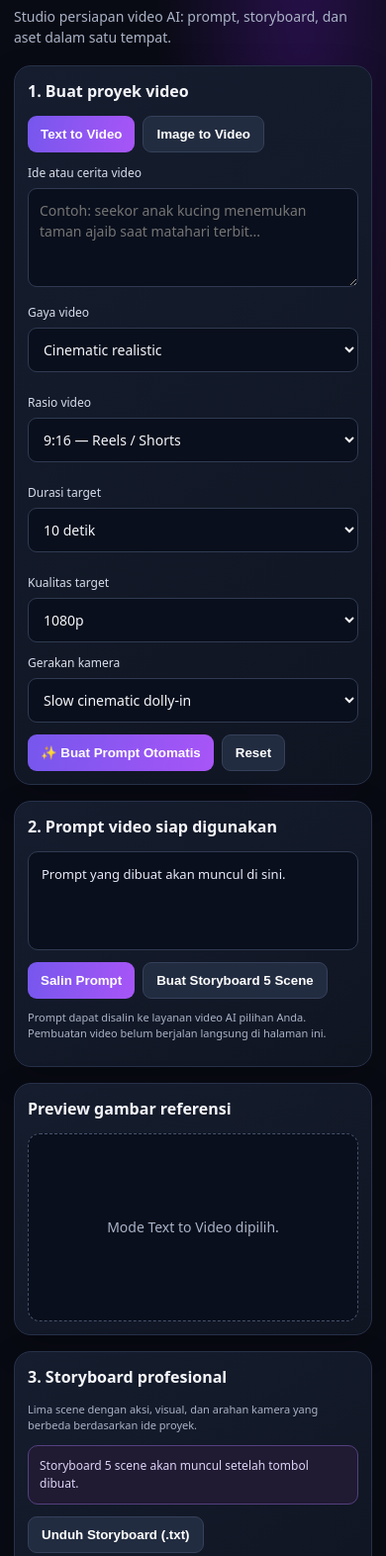
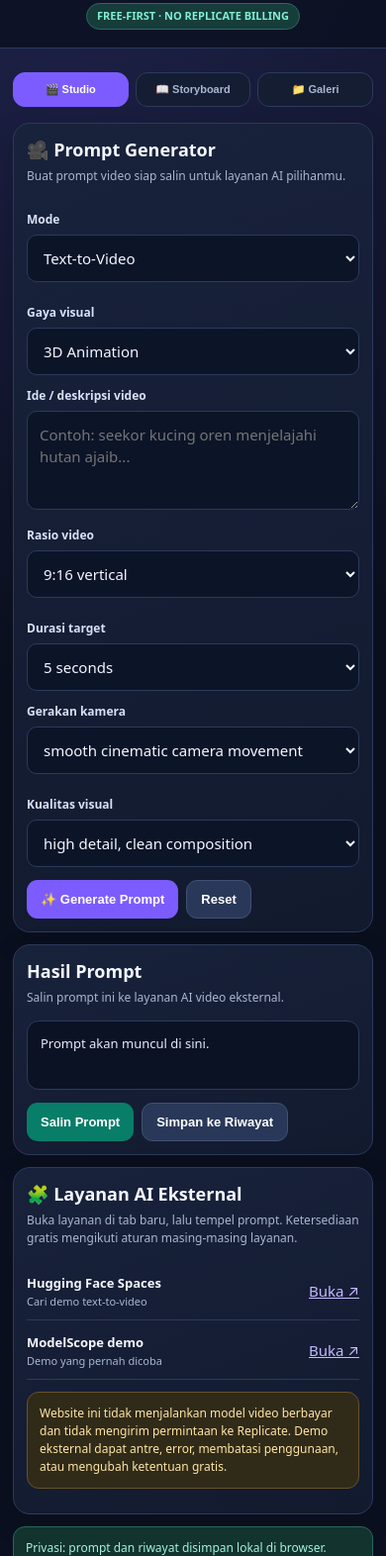
Before and after one commit to rokakun636-hub/by-sanusi-ai-video, a plain HTML site: page index.html in a window 390 px wide. Shown: the part 120-1692 px from the top of the page at 99% size. Drawn offline with Linux system fonts and the light colour scheme.

Commit message:
Add files via upload

```diff
--- a/index.html
+++ b/index.html
@@ -2,89 +2,137 @@
 <html lang="id">
 <head>
 <meta charset="utf-8">
-<meta name="viewport" content="width=device-width, initial-scale=1">
-<meta name="theme-color" content="#090b14">
-<title>BY SANUSI — AI Auto Video Studio</title>
+<meta name="viewport" content="width=device-width,initial-scale=1">
+<meta name="theme-color" content="#101426">
+<title>BY SANUSI – AI AUTO VIDEO STUDIO v3.0</title>
 <style>
-:root{--bg:#090b14;--panel:#121827;--panel2:#0d1320;--line:#273149;--muted:#aab3c7;--text:#f5f6fb;--purple:#8b5cf6;--pink:#c084fc;--green:#34d399}
-*{box-sizing:border-box}body{margin:0;background:radial-gradient(ellipse at 78% 0%,#28104b 0,transparent 34%),var(--bg);color:var(--text);font:14px/1.5 system-ui,-apple-system,Segoe UI,Roboto,sans-serif}
-header{height:66px;border-bottom:1px solid var(--line);display:flex;align-items:center;justify-content:space-between;padding:0 18px;position:sticky;top:0;background:#090b14ee;backdrop-filter:blur(12px);z-index:5}
-.brand{font-weight:900;letter-spacing:.8px}.brand span{color:#b58aff}.tag{font-size:9px;color:#aeb5c7;letter-spacing:2px}
-main{max-width:1180px;margin:26px auto;padding:0 14px}.hero h1{font-size:clamp(25px,4vw,38px);margin:0 0 4px}.muted{color:var(--muted)}.hero p{margin:0 0 18px}
-.layout{display:grid;grid-template-columns:minmax(0,1.15fr) minmax(290px,.85fr);gap:16px;align-items:start}.stack{display:grid;gap:16px}
-.card{background:linear-gradient(145deg,#151d2e,#101522);border:1px solid var(--line);border-radius:17px;padding:16px;box-shadow:0 12px 35px #0003}.card h2{font-size:16px;margin:0 0 13px}
-label{display:block;color:#d8deec;font-size:12px;margin:12px 0 6px}textarea,select,input{width:100%;background:#090f1c;color:var(--text);border:1px solid #303b53;border-radius:9px;padding:11px;font:inherit;outline:none}textarea{min-height:100px;resize:vertical}textarea:focus,select:focus,input:focus{border-color:#9b72ff}
-.grid2{display:grid;grid-template-columns:1fr 1fr;gap:10px}.buttons{display:flex;gap:8px;flex-wrap:wrap;margin-top:12px}
-button{border:0;border-radius:9px;padding:10px 13px;font-weight:700;color:white;background:linear-gradient(100deg,#7657ed,#a855f7);cursor:pointer}
-button.secondary{background:#222c40;border:1px solid #35415b}button.ghost{background:#151d2d;border:1px solid #35415b}button:active{transform:scale(.98)}
-.output{white-space:pre-wrap;background:#090f1c;border:1px solid #303b53;border-radius:10px;padding:13px;min-height:100px;color:#e9eafa;font-size:13px;overflow-wrap:anywhere}
-.preview{height:190px;border:1px dashed #47536d;border-radius:12px;display:grid;place-items:center;text-align:center;color:var(--muted);padding:10px;overflow:hidden;background:#090f1c}.preview img{max-width:100%;max-height:100%;object-fit:contain}
-.scene{border:1px solid #2d3850;border-left:3px solid #9b72ff;border-radius:10px;padding:12px;margin-top:10px;background:#0b1120}.scene h3{font-size:13px;margin:0 0 6px}.scene p{font-size:12px;color:#d0d7e8;margin:5px 0}.scene .buttons{margin-top:8px}
-.small{font-size:11px;color:var(--muted)}.notice{background:#201a32;border:1px solid #554080;padding:11px;border-radius:10px;color:#ddd3f6;font-size:12px}
-footer{text-align:center;color:#8993a9;font-size:11px;padding:28px 0 40px}
-@media(max-width:760px){.layout{grid-template-columns:1fr}.grid2{grid-template-columns:1fr 1fr}.card{padding:13px}header{height:58px}}
-@media(max-width:390px){.grid2{grid-template-columns:1fr}}
+:root{--bg:#0b1020;--panel:#151d33;--panel2:#1d2944;--text:#f4f7ff;--muted:#aab6d1;--line:#2c3a5c;--accent:#7c5cff;--accent2:#19c6a3;--danger:#ff7d8d}
+*{box-sizing:border-box}body{margin:0;background:radial-gradient(circle at 10% 0%,#20234c 0,#0b1020 42%);color:var(--text);font:15px/1.5 system-ui,-apple-system,Segoe UI,Roboto,sans-serif}
+header{padding:25px 16px 18px;text-align:center;border-bottom:1px solid var(--line);background:#0b1020cc}
+.logo{font-size:12px;letter-spacing:3px;color:#b8aaff;font-weight:800}.brand{font-size:clamp(25px,7vw,38px);font-weight:900;letter-spacing:.5px;margin:5px 0}.sub{color:var(--muted);font-size:13px}.pill{display:inline-block;background:#173d3a;color:#7ff0d3;border:1px solid #286b60;border-radius:99px;padding:4px 10px;font-size:11px;font-weight:700;margin-top:10px}
+main{max-width:900px;margin:auto;padding:16px 13px 40px}.tabs{display:grid;grid-template-columns:repeat(3,1fr);gap:7px;margin:8px 0 16px}.tab{border:1px solid var(--line);background:var(--panel);color:var(--muted);padding:11px 6px;border-radius:12px;font-weight:700;font-size:12px}.tab.active{background:var(--accent);color:white;border-color:var(--accent)}
+.card{background:linear-gradient(160deg,#18223b,#121a2e);border:1px solid var(--line);border-radius:17px;padding:16px;margin:12px 0;box-shadow:0 10px 30px #0002}.card h2{font-size:18px;margin:0 0 4px}.hint{color:var(--muted);font-size:12px;margin:0 0 14px}
+label{display:block;font-size:12px;font-weight:750;color:#d8e0f6;margin:12px 0 6px}input,select,textarea{width:100%;background:#0c1428;color:var(--text);border:1px solid var(--line);border-radius:10px;padding:12px;font:inherit;outline:none}textarea{min-height:100px;resize:vertical}input:focus,select:focus,textarea:focus{border-color:#8a75ff}
+.row{display:grid;grid-template-columns:1fr 1fr;gap:10px}.btns{display:flex;flex-wrap:wrap;gap:8px;margin-top:13px}.btn{border:0;border-radius:11px;padding:11px 14px;font-weight:800;color:white;background:var(--accent);font-size:13px}.btn.secondary{background:#293858;border:1px solid #405174}.btn.green{background:#087d68}.btn.red{background:#703344}.output{white-space:pre-wrap;overflow-wrap:anywhere;background:#0a1224;border:1px solid var(--line);border-radius:12px;padding:13px;min-height:70px;color:#e5ebff;font-size:13px}
+.scene{border:1px solid var(--line);border-radius:12px;padding:12px;margin:9px 0;background:#101a30}.scene h3{font-size:14px;margin:0 0 6px;color:#c7bcff}.scene p{font-size:12px;color:#dbe3f8;margin:5px 0}.scene button{margin-top:7px}
+.small{font-size:11px;color:var(--muted)}.notice{background:#302a18;border:1px solid #66532a;color:#ffe6a4;padding:12px;border-radius:12px;font-size:12px;margin:12px 0}.good{background:#12332e;border-color:#28675b;color:#a3f3df}.item{display:flex;gap:10px;align-items:center;justify-content:space-between;border-bottom:1px solid var(--line);padding:10px 0}.item:last-child{border:0}.item strong{font-size:13px}.item a{color:#c5baff}.hidden{display:none!important}footer{text-align:center;color:var(--muted);font-size:11px;padding:20px}
+@media(max-width:520px){.row{grid-template-columns:1fr}.tabs{grid-template-columns:repeat(3,1fr)}.tab{font-size:11px;padding:10px 3px}.card{padding:13px}}
 </style>
 </head>
 <body>
-<header><div><div class="brand">BY <span>SANUSI</span></div><div class="tag">AI AUTO VIDEO STUDIO</div></div><div class="tag">CREATIVE STUDIO</div></header>
+<header>
+  <div class="logo">BY SANUSI PRESENTS</div>
+  <div class="brand">AI AUTO VIDEO STUDIO</div>
+  <div class="sub">Creative Storyboard & Prompt Studio · Version 3.0</div>
+  <div class="pill">FREE-FIRST · NO REPLICATE BILLING</div>
+</header>
 <main>
-<section class="hero"><h1>Ubah ide menjadi video.</h1><p class="muted">Studio persiapan video AI: prompt, storyboard, dan aset dalam satu tempat.</p></section>
-<div class="layout">
-<div class="stack">
-<section class="card">
-<h2>1. Buat proyek video</h2>
-<div class="buttons" style="margin-top:0"><button id="textMode">Text to Video</button><button class="secondary" id="imageMode">Image to Video</button></div>
-<label for="idea">Ide atau cerita video</label>
-<textarea id="idea" placeholder="Contoh: seekor anak kucing menemukan taman ajaib saat matahari terbit..."></textarea>
-<div class="grid2">
-<div><label for="style">Gaya video</label><select id="style"><option>Cinematic realistic</option><option>3D animation</option><option>Anime</option><option>Documentary</option><option>Fantasy cinematic</option><option>Product commercial</option></select></div>
-<div><label for="ratio">Rasio video</label><select id="ratio"><option>9:16 — Reels / Shorts</option><option>16:9 — YouTube</option><option>1:1 — Square</option><option>4:5 — Instagram</option></select></div>
-<div><label for="duration">Durasi target</label><select id="duration"><option>10 detik</option><option>15 detik</option><option>30 detik</option><option>60 detik</option></select></div>
-<div><label for="quality">Kualitas target</label><select id="quality"><option>1080p</option><option>720p</option><option>4K if supported</option></select></div>
-</div>
-<label for="camera">Gerakan kamera</label><select id="camera"><option>Slow cinematic dolly-in</option><option>Tracking shot</option><option>Wide establishing shot</option><option>Close-up with gentle push-in</option><option>Dynamic handheld</option><option>Orbit camera</option></select>
-<div id="imageUploadWrap" hidden><label for="reference">Unggah gambar referensi (opsional)</label><input id="reference" type="file" accept="image/*"></div>
-<div class="buttons"><button id="makePrompt">✨ Buat Prompt Otomatis</button><button class="secondary" id="reset">Reset</button></div>
-</section>
-<section class="card">
-<h2>2. Prompt video siap digunakan</h2>
-<div id="prompt" class="output">Prompt yang dibuat akan muncul di sini.</div>
-<div class="buttons"><button id="copyPrompt">Salin Prompt</button><button class="secondary" id="makeStoryboard">Buat Storyboard 5 Scene</button></div>
-<p class="small">Prompt dapat disalin ke layanan video AI pilihan Anda. Pembuatan video belum berjalan langsung di halaman ini.</p>
-</section>
-</div>
-<div class="stack">
-<section class="card"><h2>Preview gambar referensi</h2><div class="preview" id="preview">Unggah gambar pada mode Image to Video untuk melihat referensi di sini.</div></section>
-<section class="card"><h2>3. Storyboard profesional</h2><p class="small">Lima scene dengan aksi, visual, dan arahan kamera yang berbeda berdasarkan ide proyek.</p><div id="storyboard"><div class="notice">Storyboard 5 scene akan muncul setelah tombol dibuat.</div></div><div class="buttons" id="storyActions" hidden><button id="downloadStory" class="secondary">Unduh Storyboard (.txt)</button><button id="copyAll" class="ghost">Salin Semua Scene</button></div></section>
-<section class="card"><h2>Alur menghasilkan video</h2><ol class="small"><li>Tulis ide dan atur gaya video.</li><li>Buat prompt dan storyboard.</li><li>Salin prompt ke layanan video AI yang mendukung.</li><li>Generate di layanan tersebut dan unduh hasilnya.</li></ol><div class="notice">BY SANUSI tidak meminta kata sandi atau API key Anda. Jangan bagikan kredensial akun kepada siapa pun.</div></section>
-</div>
-</div>
-<footer>BY SANUSI · AI AUTO VIDEO STUDIO · Versi 2.0</footer>
+  <div class="tabs">
+    <button class="tab active" data-tab="studio">🎬 Studio</button>
+    <button class="tab" data-tab="story">📖 Storyboard</button>
+    <button class="tab" data-tab="library">📁 Galeri</button>
+  </div>
+
+  <section id="studio" class="panel">
+    <div class="card">
+      <h2>🎥 Prompt Generator</h2>
+      <p class="hint">Buat prompt video siap salin untuk layanan AI pilihanmu.</p>
+      <div class="row">
+        <div><label>Mode</label><select id="mode"><option>Text-to-Video</option><option>Image-to-Video</option></select></div>
+        <div><label>Gaya visual</label><select id="style"><option>3D Animation</option><option>Cinematic Realistic</option><option>Anime</option><option>Pixar-like 3D cartoon</option><option>Documentary</option><option>Fantasy</option><option>Stop Motion</option></select></div>
+      </div>
+      <label>Ide / deskripsi video</label><textarea id="idea" placeholder="Contoh: seekor kucing oren menjelajahi hutan ajaib..."></textarea>
+      <div class="row">
+        <div><label>Rasio video</label><select id="ratio"><option>9:16 vertical</option><option>16:9 landscape</option><option>1:1 square</option><option>4:5 portrait</option></select></div>
+        <div><label>Durasi target</label><select id="duration"><option>5 seconds</option><option>8 seconds</option><option>10 seconds</option><option>15 seconds</option></select></div>
+      </div>
+      <div class="row">
+        <div><label>Gerakan kamera</label><select id="camera"><option>smooth cinematic camera movement</option><option>slow dolly in</option><option>tracking shot</option><option>wide establishing shot</option><option>handheld documentary camera</option><option>orbit camera movement</option></select></div>
+        <div><label>Kualitas visual</label><select id="quality"><option>high detail, clean composition</option><option>natural lighting, realistic details</option><option>vibrant colors, polished look</option><option>soft light, dreamy atmosphere</option></select></div>
+      </div>
+      <div class="btns"><button class="btn" id="makePrompt">✨ Generate Prompt</button><button class="btn secondary" id="clearPrompt">Reset</button></div>
+    </div>
+    <div class="card">
+      <h2>Hasil Prompt</h2><p class="hint">Salin prompt ini ke layanan AI video eksternal.</p>
+      <div id="promptOut" class="output">Prompt akan muncul di sini.</div>
+      <div class="btns"><button class="btn green" id="copyPrompt">Salin Prompt</button><button class="btn secondary" id="savePrompt">Simpan ke Riwayat</button></div>
+    </div>
+    <div class="card">
+      <h2>🧩 Layanan AI Eksternal</h2>
+      <p class="hint">Buka layanan di tab baru, lalu tempel prompt. Ketersediaan gratis mengikuti aturan masing-masing layanan.</p>
+      <div class="item"><div><strong>Hugging Face Spaces</strong><div class="small">Cari demo text-to-video</div></div><a target="_blank" rel="noopener" href="https://huggingface.co/spaces?search=text-to-video">Buka ↗</a></div>
+      <div class="item"><div><strong>ModelScope demo</strong><div class="small">Demo yang pernah dicoba</div></div><a target="_blank" rel="noopener" href="https://huggingface.co/spaces/mediasynthesismuseum/modelscope-text-to-video">Buka ↗</a></div>
+      <div class="notice">Website ini tidak menjalankan model video berbayar dan tidak mengirim permintaan ke Replicate. Demo eksternal dapat antre, error, membatasi penggunaan, atau mengubah ketentuan gratis.</div>
+    </div>
+  </section>
+
+  <section id="story" class="panel hidden">
+    <div class="card">
+      <h2>📖 Storyboard Generator</h2><p class="hint">Bagi satu ide menjadi lima adegan dengan aksi dan kamera berbeda.</p>
+      <label>Ide cerita</label><textarea id="storyIdea" placeholder="Tuliskan cerita yang ingin dibuat..."></textarea>
+      <div class="row"><div><label>Gaya</label><select id="storyStyle"><option>3D Animation</option><option>Cinematic Realistic</option><option>Anime</option><option>Fantasy</option></select></div><div><label>Jumlah scene</label><select id="sceneCount"><option value="5">5 scene</option><option value="10">10 scene</option></select></div></div>
+      <div class="btns"><button class="btn" id="makeStory">Buat Storyboard</button><button class="btn secondary" id="copyAllScenes">Salin Semua Scene</button><button class="btn secondary" id="downloadStory">Unduh .TXT</button></div>
+    </div>
+    <div id="scenesOut" class="card"><p class="hint">Storyboard akan muncul di sini.</p></div>
+  </section>
+
+  <section id="library" class="panel hidden">
+    <div class="card">
+      <h2>📁 Galeri & Riwayat Lokal</h2><p class="hint">Data disimpan di browser perangkat ini. Tidak otomatis tersinkron ke perangkat lain.</p>
+      <label>Tambahkan video dari perangkat</label><input id="videoFile" type="file" accept="video/*">
+      <div id="videoPreview"></div>
+      <div class="btns"><button class="btn secondary" id="clearHistory">Hapus Riwayat Prompt</button></div>
+    </div>
+    <div class="card"><h2>Riwayat Prompt</h2><div id="historyList"><p class="small">Belum ada prompt tersimpan.</p></div></div>
+    <div class="card"><h2>Video di perangkat</h2><div id="videoList"><p class="small">Pilih video di atas untuk melihatnya. File video tidak diunggah ke server.</p></div></div>
+  </section>
+
+  <div class="notice good">Privasi: prompt dan riwayat disimpan lokal di browser. Video yang kamu pilih hanya ditampilkan sementara di halaman dan tidak diunggah ke server.</div>
 </main>
+<footer>BY SANUSI · AI AUTO VIDEO STUDIO v3.0 · Dibuat untuk penggunaan gratis-first</footer>
 <script>
-let mode='text', scenes=[];
 const $=id=>document.getElementById(id);
-const getVal=id=>$(id).value;
-function setMode(next){mode=next;$('textMode').className=next==='text'?'':'secondary';$('imageMode').className=next==='image'?'':'secondary';$('imageUploadWrap').hidden=next!=='image';$('preview').textContent=next==='image'?'Unggah gambar referensi untuk melihat pratinjau.':'Mode Text to Video dipilih.'}
-$('textMode').onclick=()=>setMode('text');$('imageMode').onclick=()=>setMode('image');
-$('reference').addEventListener('change',e=>{const f=e.target.files[0];if(!f)return;const url=URL.createObjectURL(f);$('preview').innerHTML='';const img=document.createElement('img');img.src=url;$('preview').appendChild(img)});
-function makePrompt(){const idea=getVal('idea').trim();if(!idea){alert('Tulis ide atau cerita video terlebih dahulu.');return ''}const p=`Create a ${getVal('duration')} video based on this concept: ${idea}\nVisual style: ${getVal('style')}.\nCamera movement: ${getVal('camera')}.\nAspect ratio: ${getVal('ratio')}. Target duration: ${getVal('duration')}. Target quality: ${getVal('quality')} if supported.\nMaintain coherent motion, natural physics, consistent subject details, polished lighting, clear composition, smooth transitions, and professional cinematic quality. Avoid flicker, warped anatomy, extra limbs, text artifacts, sudden identity changes, and unwanted scene cuts.`;$('prompt').textContent=p;return p}
-$('makePrompt').onclick=makePrompt;
-async function copyText(t){try{await navigator.clipboard.writeText(t);alert('Berhasil disalin.')}catch(e){const a=document.createElement('textarea');a.value=t;document.body.appendChild(a);a.select();document.execCommand('copy');a.remove();alert('Teks disalin.')}}
-$('copyPrompt').onclick=()=>{const t=$('prompt').textContent;if(t==='Prompt yang dibuat akan muncul di sini.')return alert('Buat prompt terlebih dahulu.');copyText(t)};
-function buildScenes(){const idea=getVal('idea').trim();if(!idea){alert('Tulis ide cerita terlebih dahulu.');return}const style=getVal('style'),camera=getVal('camera');const beats=[
-['Scene 1 — Opening / Establishing','Perkenalkan lokasi, suasana, waktu, dan subjek utama.','Wide establishing shot, kamera bergerak perlahan untuk memperlihatkan lingkungan.'],
-['Scene 2 — Pengenalan aksi','Tampilkan subjek mulai melakukan aksi pertama yang relevan dengan cerita.','Medium shot, tracking lembut mengikuti gerakan subjek.'],
-['Scene 3 — Momen utama','Tampilkan kejadian paling penting atau menarik dari ide cerita.','Dynamic close-up, fokus pada ekspresi dan detail aksi utama.'],
-['Scene 4 — Detail / Klimaks','Perlihatkan reaksi, detail penting, atau peningkatan emosi cerita.','Close-up lalu slow push-in, pencahayaan sinematik dan fokus tajam.'],
-['Scene 5 — Ending / Penutup','Akhiri cerita dengan hasil yang jelas dan komposisi visual yang berkesan.','Wide closing shot, kamera menjauh perlahan dan tahan pada frame akhir.']
-];scenes=beats.map((b,i)=>({title:b[0],action:b[1]+' Konsep: '+idea,visual:`${b[1]} ${idea} Gaya visual: ${style}.`,camera:b[2]+' Gerakan dasar: '+camera+'.',prompt:`${b[1]} ${idea}. ${style}, cinematic composition, consistent subject appearance, natural movement, detailed environment. Camera: ${b[2]}`}));renderScenes()}
-function renderScenes(){$('storyboard').innerHTML='';scenes.forEach((s,i)=>{const div=document.createElement('article');div.className='scene';const h=document.createElement('h3');h.textContent=s.title;div.appendChild(h);[['Aksi',s.action],['Visual',s.visual],['Kamera',s.camera],['Prompt scene',s.prompt]].forEach(([label,value])=>{const p=document.createElement('p');p.textContent=label+': '+value;div.appendChild(p)});const row=document.createElement('div');row.className='buttons';const b=document.createElement('button');b.className='secondary';b.textContent='Salin prompt scene';b.onclick=()=>copyText(s.prompt);row.appendChild(b);div.appendChild(row);$('storyboard').appendChild(div)});$('storyActions').hidden=false}
-$('makeStoryboard').onclick=buildScenes;
-$('copyAll').onclick=()=>copyText(scenes.map(s=>`${s.title}\nAksi: ${s.action}\nVisual: ${s.visual}\nKamera: ${s.camera}\nPrompt: ${s.prompt}`).join('\n\n'));
-$('downloadStory').onclick=()=>{const body='BY SANUSI — STORYBOARD 5 SCENE\n\n'+scenes.map(s=>`${s.title}\nAksi: ${s.action}\nVisual: ${s.visual}\nKamera: ${s.camera}\nPrompt: ${s.prompt}`).join('\n\n');const blob=new Blob([body],{type:'text/plain;charset=utf-8'});const url=URL.createObjectURL(blob);const a=document.createElement('a');a.href=url;a.download='by-sanusi-storyboard.txt';a.click();URL.revokeObjectURL(url)};
-$('reset').onclick=()=>{if(!confirm('Reset semua isi proyek?'))return;$('idea').value='';$('prompt').textContent='Prompt yang dibuat akan muncul di sini.';$('storyboard').innerHTML='<div class="notice">Storyboard 5 scene akan muncul setelah tombol dibuat.</div>';$('storyActions').hidden=true;scenes=[];$('reference').value='';setMode('text')};
-setMode('text');
+let currentPrompt="", currentStory="";
+document.querySelectorAll(".tab").forEach(btn=>btn.addEventListener("click",()=>{
+ document.querySelectorAll(".tab").forEach(b=>b.classList.toggle("active",b===btn));
+ document.querySelectorAll(".panel").forEach(p=>p.classList.toggle("hidden",p.id!==btn.dataset.tab));
+}));
+function buildPrompt(){
+ const idea=$("idea").value.trim(); if(!idea){alert("Masukkan ide video terlebih dahulu.");return;}
+ currentPrompt=`${idea}. Visual style: ${$("style").value}. Mode: ${$("mode").value}. Aspect ratio: ${$("ratio").value}. Target duration: ${$("duration").value}. Camera: ${$("camera").value}. Visual quality: ${$("quality").value}. Smooth natural motion, consistent subject appearance, coherent scene, no unwanted text, no watermark.`;
+ $("promptOut").textContent=currentPrompt;
+}
+$("makePrompt").onclick=buildPrompt;
+$("clearPrompt").onclick=()=>{["idea"].forEach(id=>$(id).value="");$("promptOut").textContent="Prompt akan muncul di sini.";currentPrompt="";};
+async function copyText(t){if(!t){alert("Belum ada teks untuk disalin.");return;}try{await navigator.clipboard.writeText(t);alert("Berhasil disalin.");}catch(e){alert("Salin manual: tekan lama teks lalu pilih Salin.");}}
+$("copyPrompt").onclick=()=>copyText(currentPrompt);
+function getHistory(){try{return JSON.parse(localStorage.getItem("bys_history")||"[]")}catch(e){return []}}
+function renderHistory(){const h=getHistory();$("historyList").innerHTML=h.length?h.map((x,i)=>`<div class="item"><div><strong>Prompt ${h.length-i}</strong><div class="small">${escapeHtml(x.slice(0,100))}${x.length>100?"…":""}</div></div><button class="btn secondary" data-copy="${i}">Salin</button></div>`).join(""):'<p class="small">Belum ada prompt tersimpan.</p>';document.querySelectorAll("[data-copy]").forEach(b=>b.onclick=()=>copyText(h[+b.dataset.copy]));}
+function escapeHtml(s){return s.replace(/[&<>"']/g,c=>({"&":"&amp;","<":"&lt;",">":"&gt;",'"':"&quot;","'":"&#39;"}[c]));}
+$("savePrompt").onclick=()=>{if(!currentPrompt){buildPrompt();if(!currentPrompt)return;}let h=getHistory();h.unshift(currentPrompt);localStorage.setItem("bys_history",JSON.stringify(h.slice(0,30)));renderHistory();alert("Prompt disimpan di browser ini.");};
+$("clearHistory").onclick=()=>{if(confirm("Hapus semua riwayat prompt?")){localStorage.removeItem("bys_history");renderHistory();}};
+function makeScenes(){
+ const idea=$("storyIdea").value.trim();if(!idea){alert("Masukkan ide cerita terlebih dahulu.");return;}
+ const count=+$("sceneCount").value, style=$("storyStyle").value;
+ const beats=[
+ ["Pembukaan","Tampilkan lokasi dan karakter utama; perkenalkan suasana cerita.","wide establishing shot"],
+ ["Awal perjalanan","Karakter mulai bergerak dan menemukan tujuan atau petunjuk.","tracking shot"],
+ ["Tantangan","Muncul kejadian tak terduga yang mengubah situasi.","medium shot with gentle camera push-in"],
+ ["Puncak cerita","Karakter menghadapi tantangan utama dengan aksi yang jelas.","dynamic close-up and smooth orbit"],
+ ["Penutup","Tampilkan penyelesaian dan akhir cerita yang hangat.","slow cinematic pull-back"]
+ ];
+ let arr=[];
+ for(let i=0;i<count;i++){let b=beats[i%5];let detail=count===10?`Bagian ${Math.floor(i/5)+1}: `:"";arr.push({title:`Scene ${i+1} — ${b[0]}`,action:`${detail}${b[1]} Cerita utama: ${idea}`,camera:b[2],prompt:`${idea}. Scene ${i+1}: ${b[0]}. ${b[1]} Visual style: ${style}. Camera: ${b[2]}. Maintain consistent characters, clothing, colors, and environment. Smooth natural motion, cinematic lighting.`});}
+ currentStory=arr.map(s=>`${s.title}\nAksi: ${s.action}\nKamera: ${s.camera}\nPrompt: ${s.prompt}`).join("\n\n");
+ $("scenesOut").innerHTML=arr.map((s,i)=>`<div class="scene"><h3>${s.title}</h3><p><b>Aksi:</b> ${escapeHtml(s.action)}</p><p><b>Kamera:</b> ${escapeHtml(s.camera)}</p><p><b>Prompt:</b> ${escapeHtml(s.prompt)}</p><button class="btn secondary" data-scene="${i}">Salin prompt scene</button></div>`).join("");
+ document.querySelectorAll("[data-scene]").forEach(b=>b.onclick=()=>copyText(arr[+b.dataset.scene].prompt));
+}
+$("makeStory").onclick=makeScenes;
+$("copyAllScenes").onclick=()=>copyText(currentStory);
+$("downloadStory").onclick=()=>{if(!currentStory){alert("Buat storyboard terlebih dahulu.");return;}downloadText("by-sanusi-storyboard.txt",currentStory);};
+function downloadText(name,text){const a=document.createElement("a"),u=URL.createObjectURL(new Blob([text],{type:"text/plain"}));a.href=u;a.download=name;a.click();URL.revokeObjectURL(u);}
+$("videoFile").onchange=e=>{const f=e.target.files[0];if(!f)return;const url=URL.createObjectURL(f);$("videoPreview").innerHTML=`<video controls playsinline style="width:100%;max-height:280px;margin-top:12px;border-radius:12px;background:#000" src="${url}"></video><p class="small">${escapeHtml(f.name)} · ${(f.size/1048576).toFixed(1)} MB</p>`;$("videoList").innerHTML=`<div class="item"><div><strong>${escapeHtml(f.name)}</strong><div class="small">File lokal · tidak diunggah</div></div><a href="${url}" download="${escapeHtml(f.name)}">Unduh ↧</a></div>`;};
+renderHistory();
 </script>
-</body></html>
+</body>
+</html>
```
